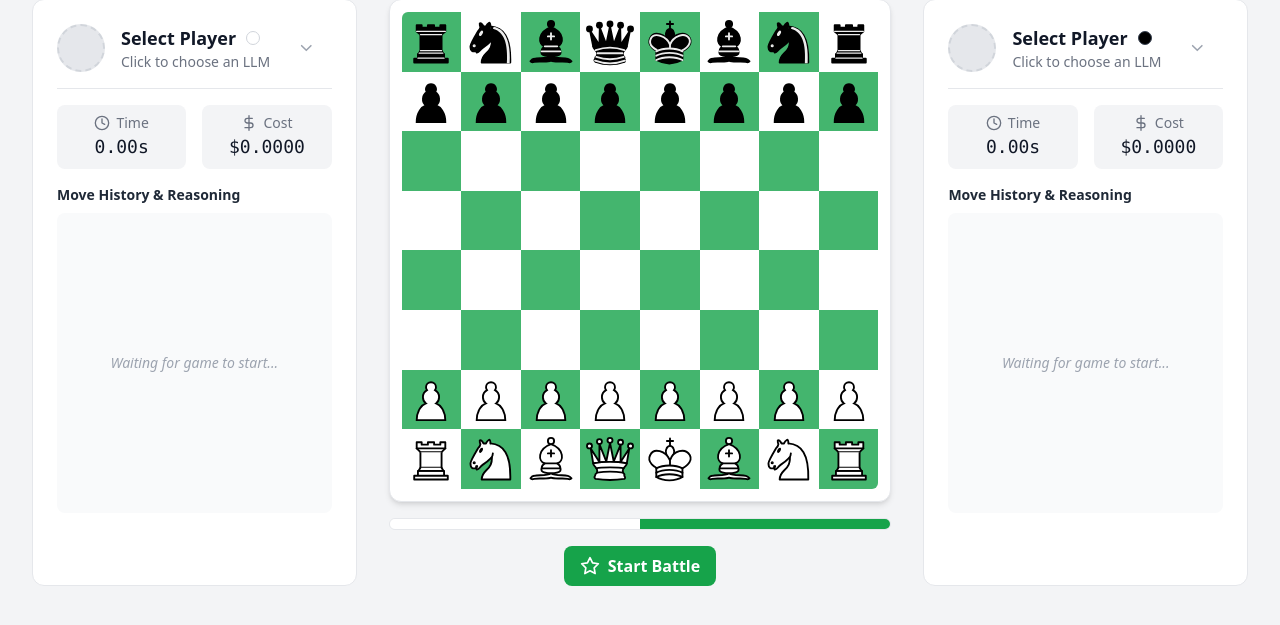
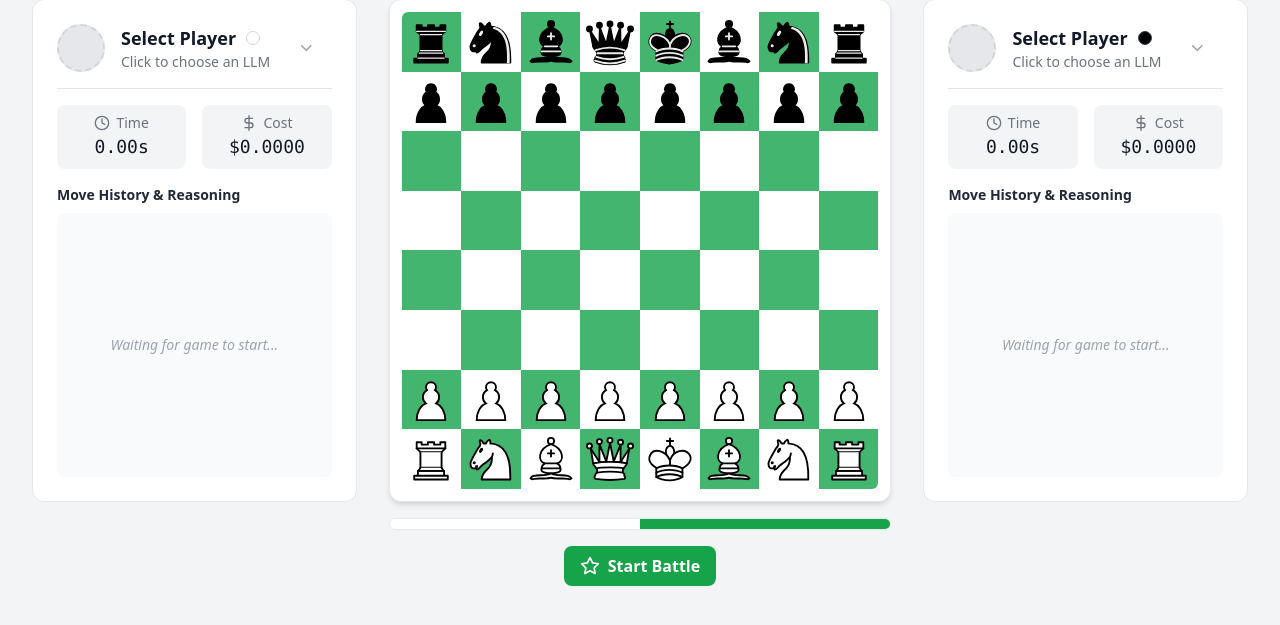
Before and after one commit to louisguichard/llm-chess-arena, a Flask app: page / in a window 1280 px wide. Shown: the part 98-723 px from the top of the page. Run offline with Flask 3, Linux system fonts and the light colour scheme; some libraries are stand-ins or nearby versions.

Commit message:
feat: adjust player bloc heights

```diff
--- a/static/js/battle.js
+++ b/static/js/battle.js
@@ -568,6 +568,8 @@ document.addEventListener('DOMContentLoaded', () => {
                 pieceImg.removeAttribute('src');
             }
         });
+		// Recalculate panel heights after board updates (for xl screens)
+		applyPanelHeights();
     }
 
     function updateStats(gameData) {
@@ -614,4 +616,63 @@ document.addEventListener('DOMContentLoaded', () => {
 
     setupPlayerPanels();
     initStockfish();
+
+    // Height sync utilities (xl screens only)
+    function applyPanelHeights() {
+        try {
+            const isXL = window.matchMedia('(min-width: 1280px)').matches;
+            const whitePanel = document.getElementById('white-panel');
+            const blackPanel = document.getElementById('black-panel');
+            const boardEl = document.getElementById('chessboard');
+            if (!whitePanel || !blackPanel) return;
+            if (!isXL) {
+                whitePanel.style.height = '';
+                blackPanel.style.height = '';
+                return;
+            }
+            if (!boardEl) return;
+            const boardContainer = document.getElementById('chessboard-container');
+            const boardCard = boardContainer || boardEl.parentElement || boardEl;
+            const h = (boardCard && boardCard.offsetHeight) ? boardCard.offsetHeight : 0;
+            if (h > 0) {
+                function calcContentHeight(el, total) {
+                    try {
+                        const cs = window.getComputedStyle(el);
+                        const box = (cs.boxSizing || '').toLowerCase();
+                        if (box === 'border-box') return Math.max(0, total);
+                        const pt = parseFloat(cs.paddingTop) || 0;
+                        const pb = parseFloat(cs.paddingBottom) || 0;
+                        const bt = parseFloat(cs.borderTopWidth) || 0;
+                        const bb = parseFloat(cs.borderBottomWidth) || 0;
+                        const extras = pt + pb + bt + bb;
+                        return Math.max(0, total - extras);
+                    } catch (e) { return Math.max(0, total); }
+                }
+                whitePanel.style.height = calcContentHeight(whitePanel, h) + 'px';
+                blackPanel.style.height = calcContentHeight(blackPanel, h) + 'px';
+            }
+        } catch (e) {}
+    }
+
+    function setupHeightSync() {
+        applyPanelHeights();
+        const boardEl = document.getElementById('chessboard');
+        if (boardEl && typeof ResizeObserver !== 'undefined') {
+            try { if (window.__boardResizeObserver) window.__boardResizeObserver.disconnect(); } catch (e) {}
+            try {
+                const ro = new ResizeObserver(() => applyPanelHeights());
+                // Observe the card wrapper to include padding/border changes
+                const boardContainer = document.getElementById('chessboard-container');
+                const boardCard = boardContainer || boardEl.parentElement || boardEl;
+                ro.observe(boardCard);
+                window.__boardResizeObserver = ro;
+            } catch (e) {}
+        }
+        window.addEventListener('resize', applyPanelHeights);
+        // Run again after initial layout settles
+        requestAnimationFrame(applyPanelHeights);
+        setTimeout(applyPanelHeights, 100);
+    }
+
+    setupHeightSync();
 });
--- a/templates/battle.html
+++ b/templates/battle.html
@@ -1,7 +1,7 @@
 {% from 'logos.html' import render_logo %}
 
 {% macro player_panel(color, llms) %}
-<div id="{{ color }}-panel" class="player-panel bg-white dark:bg-zinc-900 border border-gray-200 dark:border-zinc-700 rounded-xl p-4 md:p-6 flex flex-col h-full transition-all duration-300">
+<div id="{{ color }}-panel" class="player-panel bg-white dark:bg-zinc-900 border border-gray-200 dark:border-zinc-700 rounded-xl p-4 md:p-6 flex flex-col h-full min-h-0 transition-all duration-300">
     <input type="hidden" name="{{ color }}_player" class="player-input">
     <div class="relative mb-4">
         <button type="button" class="player-selector-button w-full flex items-center text-left p-2 -m-2 rounded-lg transition-colors hover:bg-gray-100 dark:hover:bg-zinc-800/80 disabled:cursor-not-allowed disabled:hover:bg-transparent">
@@ -52,7 +52,7 @@
         </ul>
     </div>
 
-    <div class="border-t border-gray-200 dark:border-zinc-700 pt-4 flex flex-col flex-grow">
+    <div class="border-t border-gray-200 dark:border-zinc-700 pt-4 flex flex-col flex-grow min-h-0">
         <div class="grid grid-cols-2 gap-4 mb-4 text-center">
             <div class="bg-gray-100 dark:bg-zinc-800 p-2 rounded-lg">
                 <div class="flex items-center justify-center text-gray-500 dark:text-gray-400 text-xs sm:text-sm"><svg class="w-4 h-4 mr-1.5" xmlns="http://www.w3.org/2000/svg" width="24" height="24" viewBox="0 0 24 24" fill="none" stroke="currentColor" stroke-width="2" stroke-linecap="round" stroke-linejoin="round"><circle cx="12" cy="12" r="10"></circle><polyline points="12 6 12 12 16 14"></polyline></svg> Time</div>
@@ -65,7 +65,7 @@
         </div>
         <div class="flex-grow min-h-0 flex flex-col">
             <h4 class="text-sm font-semibold mb-2 text-gray-800 dark:text-gray-200">Move History & Reasoning</h4>
-            <div id="{{ color }}-moves" class="bg-gray-50 dark:bg-zinc-800/50 rounded-lg p-3 flex-grow overflow-y-auto space-y-3 text-sm" style="max-height: 300px;">
+            <div id="{{ color }}-moves" class="bg-gray-50 dark:bg-zinc-800/50 rounded-lg p-3 flex-grow overflow-y-auto space-y-3 text-sm">
                 <p class="text-gray-400 dark:text-gray-500 italic h-full flex items-center justify-center">Waiting for game to start...</p>
             </div>
         </div>
```
